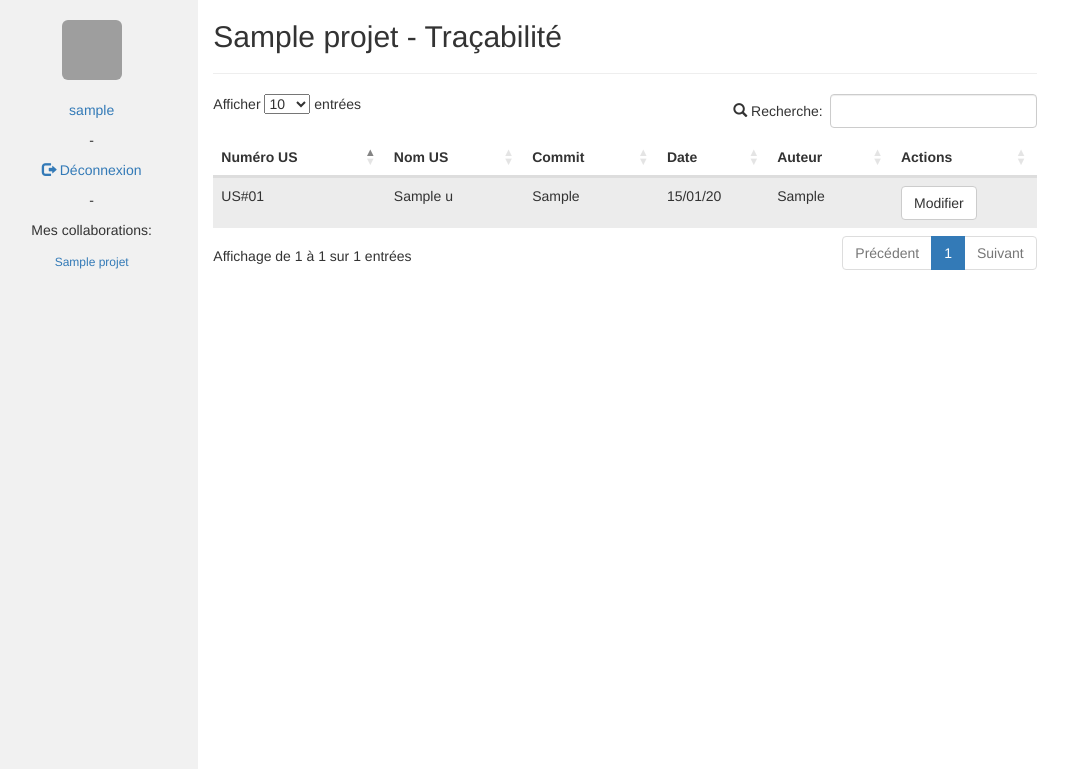
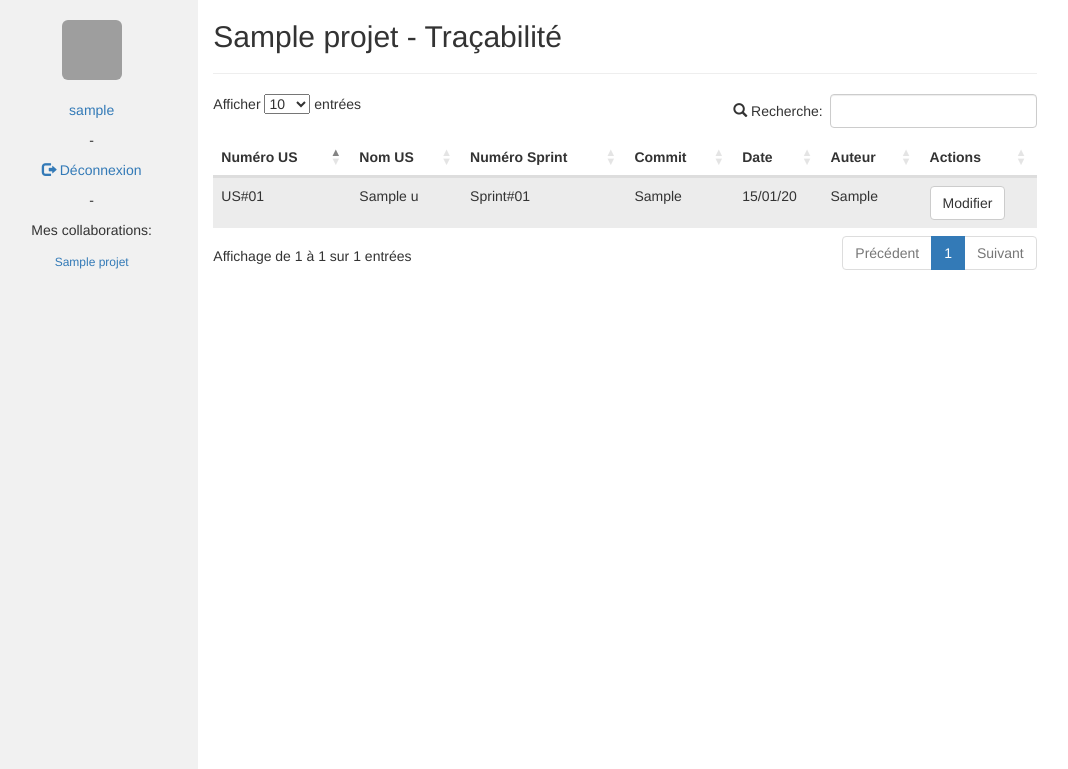
Before and after one commit to acleret/CP_scrum_dev, a PHP site: page /tracabilite.php in a window 1280 px wide. Shown: the part 52-821 px from the top of the page, without its empty margins (15-1083 px from the left). Run offline with PHP 8.4, Linux system fonts and the light colour scheme; the visitor is signed in with stand-in values (Sample User, id 1); tables that the repository leaves empty hold one stand-in row (values such as "Sample post"); some libraries are stand-ins or nearby versions; grey boxes are pictures that could not be loaded.

Commit message:
modif ergonomie

```diff
--- a/src/web/backlog.php
+++ b/src/web/backlog.php
@@ -164,7 +164,7 @@ if (isset($_COOKIE["id_projet"])) {
                     <td><?php echo $row["US_nom"]; ?></td>
                     <td><?php echo $row["US_chiffrageAbstrait"]; ?></td>
                     <td><?php echo $row["US_priorite"]; ?></td>
-                    <td><?php $sprint_num = $db->numeroSprint($row["SPR_id"]); echo $sprint_num; ?></td>
+                    <td><?php echo ($db->numeroSprint($row["SPR_id"]) < 10) ?  'Sprint#0'.$db->numeroSprint($row["SPR_id"]) : 'Sprint#'.$db->numeroSprint($row["SPR_id"]); ?></td>
                     <td><?php echo $row["US_dateCreation"]; ?></td>
 <?php
     if (isset($_SESSION["session"])) {
--- a/src/web/tracabilite.php
+++ b/src/web/tracabilite.php
@@ -39,6 +39,7 @@ if (isset($_COOKIE["id_projet"])) {
                   <tr>
                     <th>Numéro US</th>
                     <th>Nom US</th>
+                    <th>Numéro Sprint</th>
                     <th>Commit</th>
                     <th>Date</th>
                     <th>Auteur</th>
@@ -59,6 +60,7 @@ if (isset($_COOKIE["id_projet"])) {
                   <tr>
                     <td><?php echo ($row["US_numero"] < 10) ?  'US#0'.$row["US_numero"] : 'US#'.$row["US_numero"]; ?></td>
                     <td><?php echo $row["US_nom"]; ?></td>
+                    <td><?php echo ($db->numeroSprint($row["SPR_id"]) < 10) ?  'Sprint#0'.$db->numeroSprint($row["SPR_id"]) : 'Sprint#'.$db->numeroSprint($row["SPR_id"]); ?></td>
                     <td><?php echo $row["US_idDernierCommit"]; ?></td>
 				    <td><?php echo $db->ordonnerDate($row["US_dateDernierCommit"]); ?></td>
                     <td><?php echo $row["US_auteurDernierCommit"]; ?></td>
```
